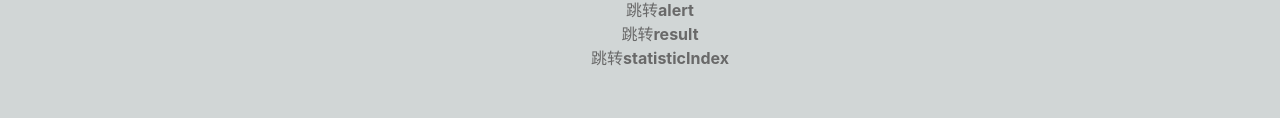
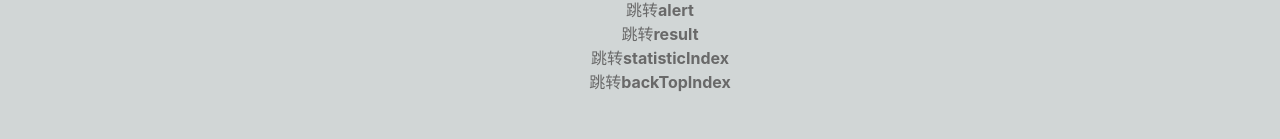
Before and after one commit to liushuangisme/v3ts, a Vue app: page /home in a window 1280 px wide. Shown: the part 738-877 px from the top of the page. Before the commit the page ends 856 px from the top, so only its background shows below. Built offline with nearby package versions, Linux system fonts and the light colour scheme.

Commit message:
backTopIndex

```diff
--- a/src/pages/home/index.vue
+++ b/src/pages/home/index.vue
@@ -21,6 +21,7 @@
 				<li @click="moveTo('15')">跳转alert</li>
 				<li @click="moveTo('16')">跳转result</li>
 				<li @click="moveTo('17')">跳转statisticIndex</li>
+				<li @click="moveTo('18')">跳转backTopIndex</li>
 			</ul>
 		</div>
 	</div>
@@ -84,6 +85,8 @@ export default defineComponent({
 				router.push('/result')
 			}else if(item==='17'){
 				router.push('/statisticIndex')
+			}else if(item==='18'){
+				router.push('/backTopIndex')
 			}
 		}
 		return {
--- a/src/router/modules/content.ts
+++ b/src/router/modules/content.ts
@@ -127,5 +127,12 @@ export default [
 		meta: {
 			title: 'statisticIndex'
 		}
+	},{
+		path: '/backTopIndex',
+		name: 'backTopIndex',
+		component: () => import('@/pages/content/backTopIndex.vue'),
+		meta: {
+			title: 'backTopIndex'
+		}
 	}
 ]
```
